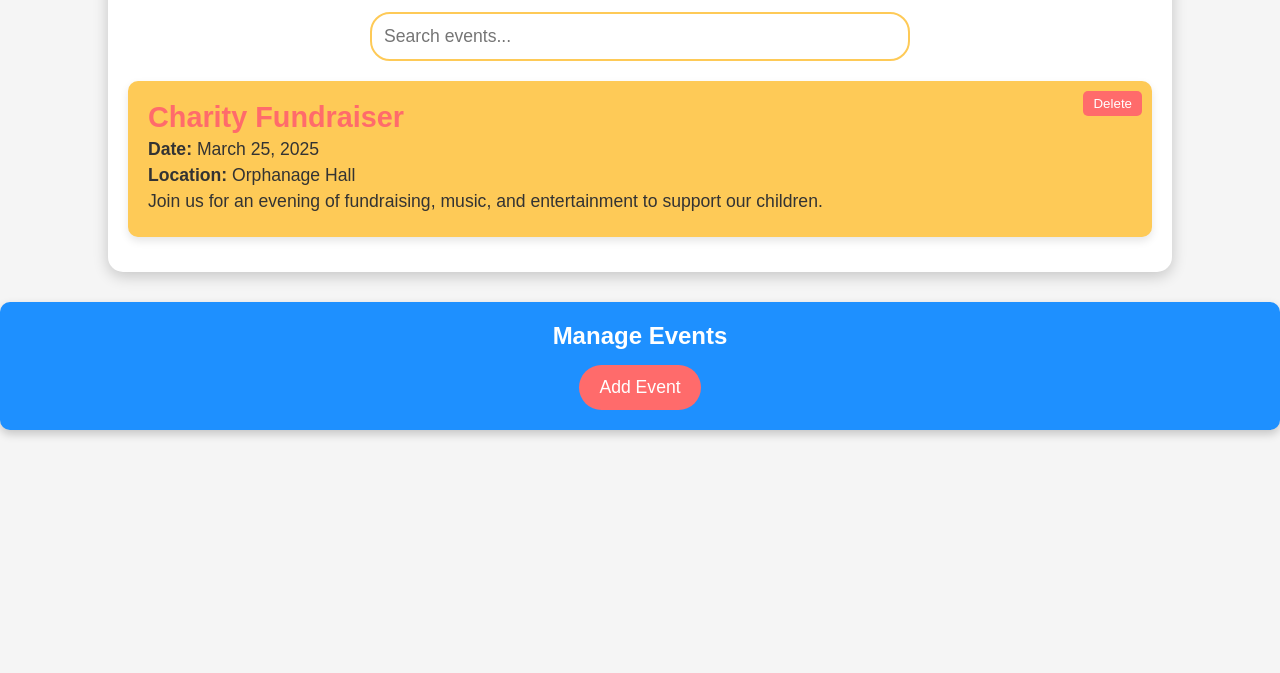
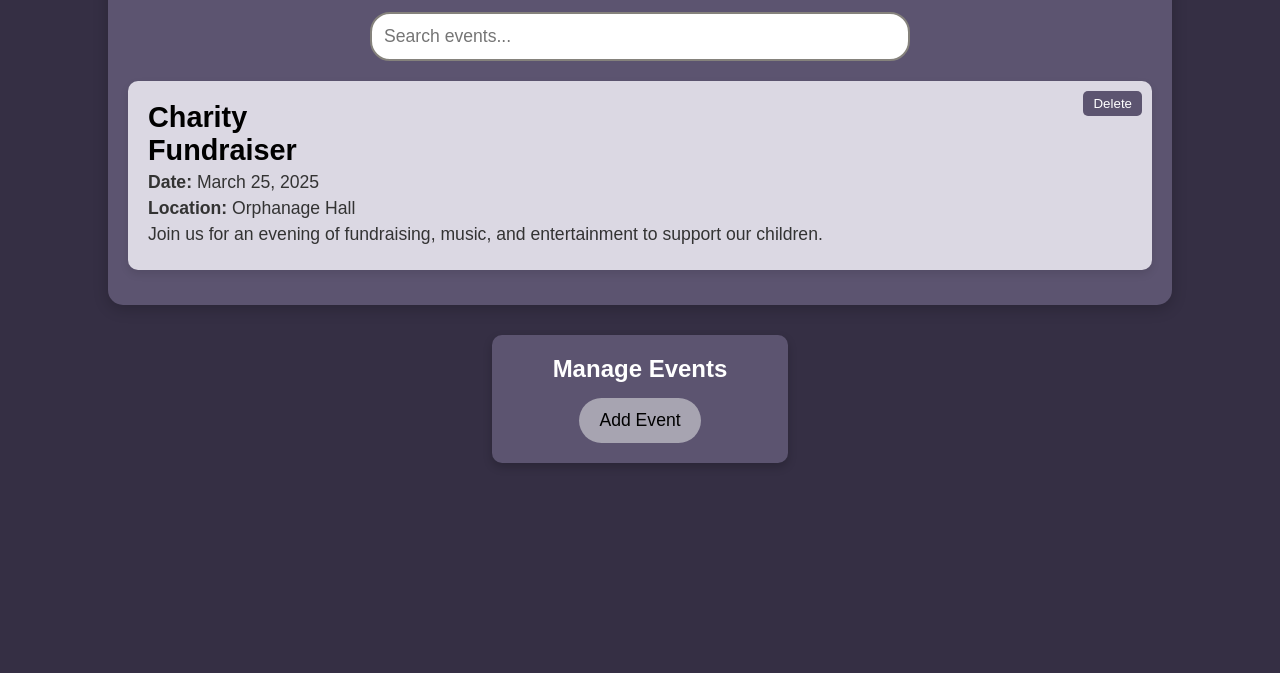
Before and after one commit to HARSHAVARDHINIMADESH/orphange-management, a plain HTML site: page events.html in a window 1280 px wide. Shown: the part 127-800 px from the top of the page. Drawn offline with Linux system fonts and the light colour scheme.

Commit message:
Update events.html

```diff
--- a/events.html
+++ b/events.html
@@ -4,7 +4,7 @@
     <meta charset="UTF-8">
     <meta name="viewport" content="width=device-width, initial-scale=1.0">
     <title>Events - Orphanage Management System</title>
-    <link rel="stylesheet" href="styles.css"> <!-- Link to external CSS file -->
+
     <style>
 
 
@@ -14,12 +14,13 @@
             padding: 0;
             background: #f5f5f5;
             color: white;
+            background-color: #352f44;
         }
         .container {
             width: 80%;
             margin: 20px auto;
             padding: 20px;
-            background: white;
+            background: #5c5470;
             box-shadow: 0 4px 15px rgba(0, 0, 0, 0.2);
             border-radius: 15px;
             color: #333;
@@ -27,7 +28,7 @@
         h1 {
             text-align: center;
             font-size: 2.5em;
-            color: #1e90ff;
+            color: black;
             text-shadow: 2px 2px 10px rgba(0, 0, 0, 0.2);
         }
         .search-box {
@@ -37,19 +38,19 @@
         .search-box input {
             width: 50%;
             padding: 12px;
-            border: 2px solid #feca57;
+            border: 2px solid #85827c;
             border-radius: 20px;
             font-size: 1.1em;
             transition: 0.3s;
         }
         .search-box input:focus {
-            border-color: #ff6b6b;
+            border-color: #dbd8e3;
             outline: none;
         }
         .event {
             padding: 20px;
             margin: 15px 0;
-            background: #feca57;
+            background: #dbd8e3;
             border-radius: 10px;
             box-shadow: 0 4px 8px rgba(0, 0, 0, 0.1);
             transition: transform 0.3s;
@@ -60,8 +61,10 @@
         }
         .event h2 {
             margin: 0;
-            color: #ff6b6b;
+            color: black;
             font-size: 1.8em;
+            padding: auto;
+            width: 100px;
         }
         .event p {
             margin: 5px 0;
@@ -71,7 +74,7 @@
             position: absolute;
             top: 10px;
             right: 10px;
-            background: #ff6b6b;
+            background: #5c5470;
             color: white;
             border: none;
             padding: 5px 10px;
@@ -86,19 +89,25 @@
             text-align: center;
             margin-top: 30px;
             padding: 20px;
-            background: #1e90ff;
+            background: #5c5470;
             color: white;
             border-radius: 10px;
-            box-shadow: 0 4px 10px rgba(0, 0, 0, 0.2);
+            box-shadow: 0 4px 10px #00000033;
+            max-height: 200px;
+            width: 20%;
+            margin-left: auto;
+            margin-right: auto;
         }
         .update-section h2 {
             margin: 0 0 15px;
+            text-align: center;
+
         }
         .update-btn {
             display: inline-block;
             padding: 12px 20px;
-            background-color: #ff6b6b;
-            color: white;
+            background-color: #a7a4b1;
+            color: black;
             border: none;
             border-radius: 25px;
             cursor: pointer;
@@ -106,7 +115,7 @@
             transition: background 0.3s, transform 0.2s;
         }
         .update-btn:hover {
-            background-color: #feca57;
+            background-color: #cd6e57;
             transform: scale(1.1);
         }
     </style>
```
